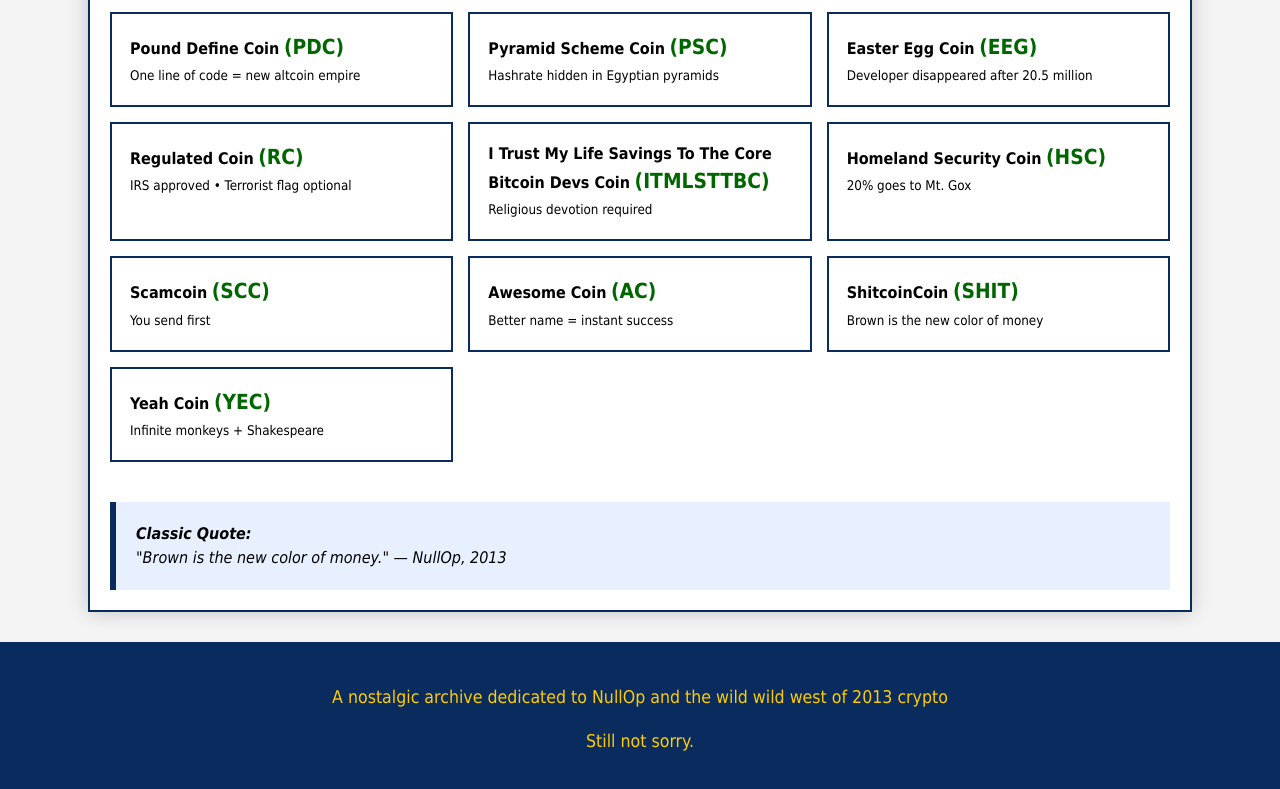
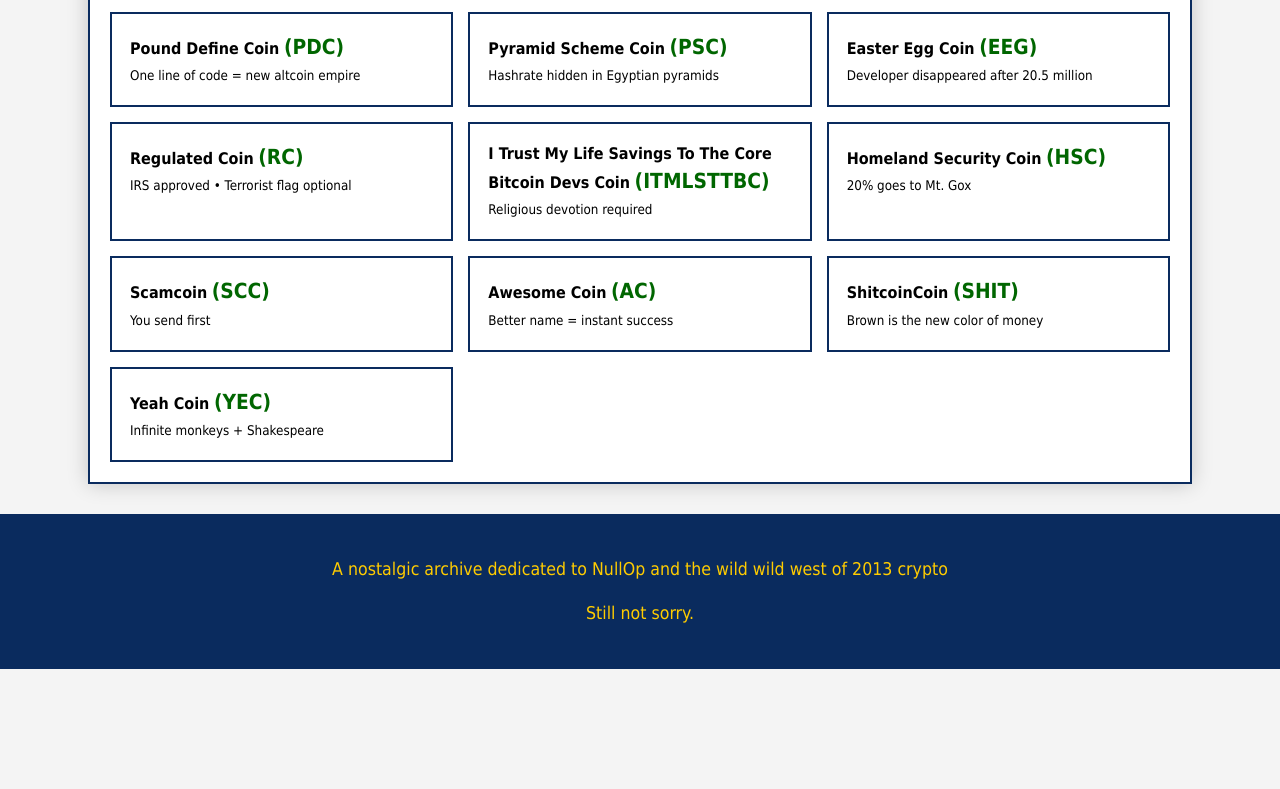
Before and after one commit to patapata24/The-Great-2013-Collection, a plain HTML site: page index.html in a window 1280 px wide. Shown: the part 917-1706 px from the top of the page. After the commit the page ends 1586 px from the top, so only its background shows below. Drawn offline with Linux system fonts and the light colour scheme.

Commit message:
Final version - nostalgic design

```diff
--- a/index.html
+++ b/index.html
@@ -90,13 +90,6 @@
       padding: 25px;
       font-size: 1.1rem;
     }
-    .old-post {
-      background: #e8f0ff;
-      border-left: 6px solid #0a2b5e;
-      padding: 20px;
-      margin: 20px;
-      font-style: italic;
-    }
   </style>
 </head>
 <body>
@@ -147,12 +140,6 @@
       <div class="coin"><strong>ShitcoinCoin</strong> <span class="ticker">(SHIT)</span><br><small>Brown is the new color of money</small></div>
       <div class="coin"><strong>Yeah Coin</strong> <span class="ticker">(YEC)</span><br><small>Infinite monkeys + Shakespeare</small></div>
     </div>
-
-    <div class="old-post">
-      <strong>Classic Quote:</strong><br>
-      "Brown is the new color of money." — NullOp, 2013
-    </div>
-
   </div>
 
   <footer>
```
